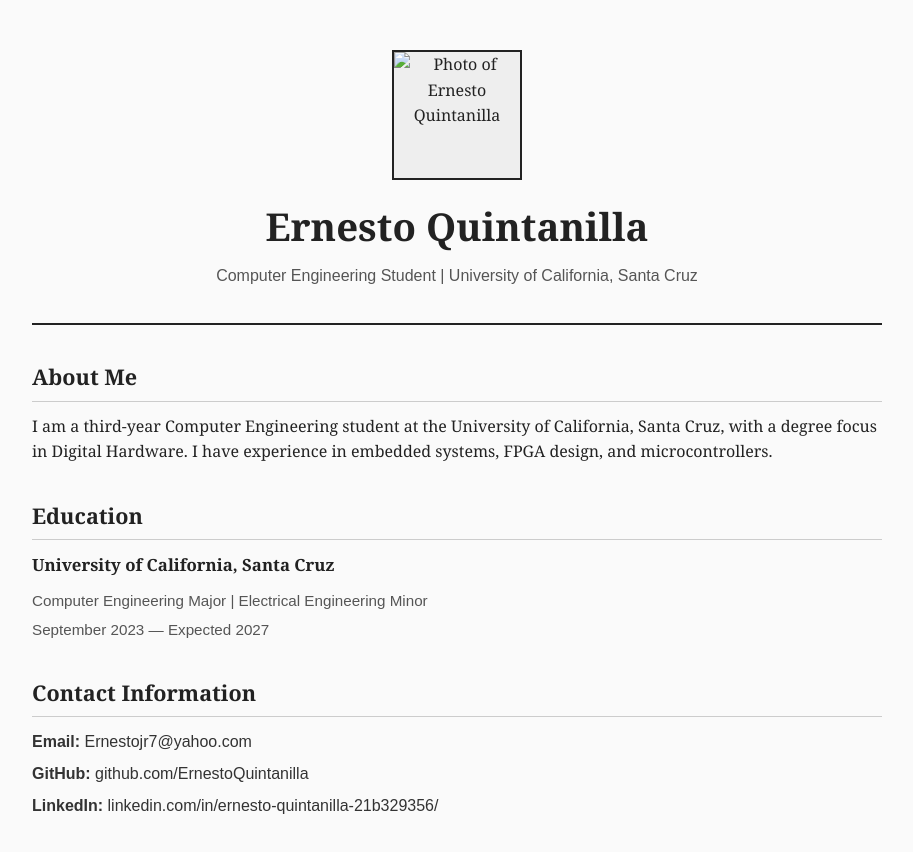
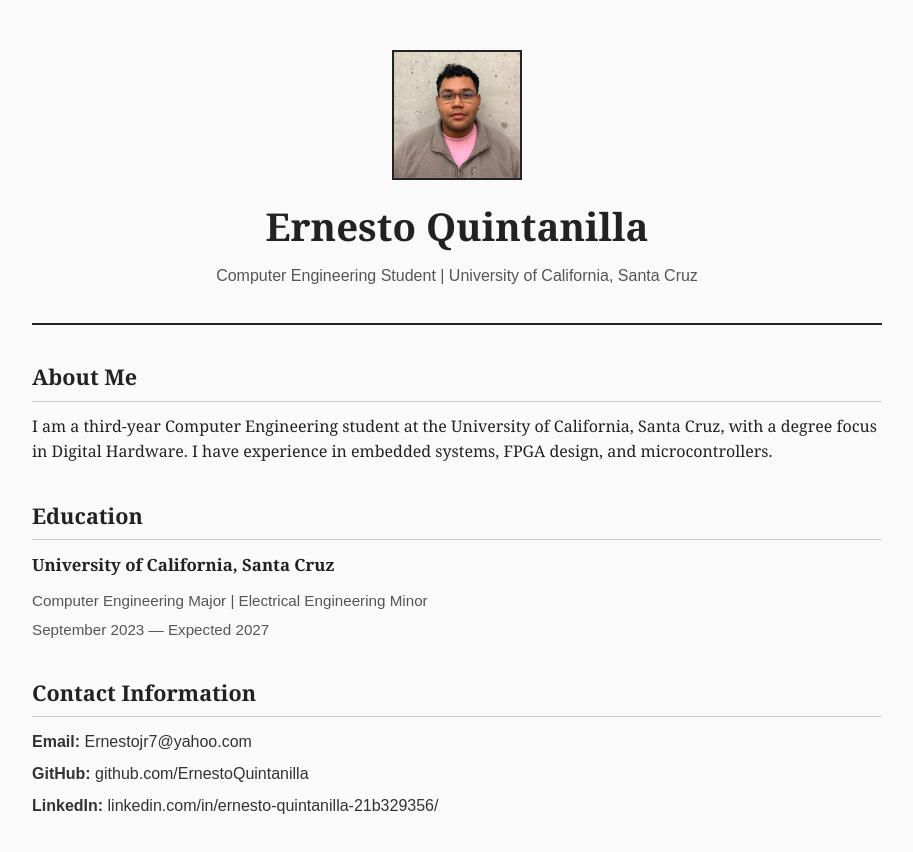
Before and after one commit to ErnestoQuintanilla/ErnestoQuintanilla.github.io, a plain HTML site: page index.html in a window 1280 px wide. Shown: the whole page, without its empty margins (183-1096 px from the left). Drawn offline with Linux system fonts and the light colour scheme.

Commit message:
photo upload

```diff
--- a/index.html
+++ b/index.html
@@ -116,7 +116,7 @@
   <div class="page">
     <header>
       <div class="header-content">
-        <img class="profile-photo" src="profile.jpg" alt="Photo of Ernesto Quintanilla" />
+        <img class="profile-photo" src="website_photo.jpg" alt="Photo of Ernesto Quintanilla" />
 
         <div>
           <h1>Ernesto Quintanilla</h1>
```
Also changed, not shown: website_photo.jpg (added).
